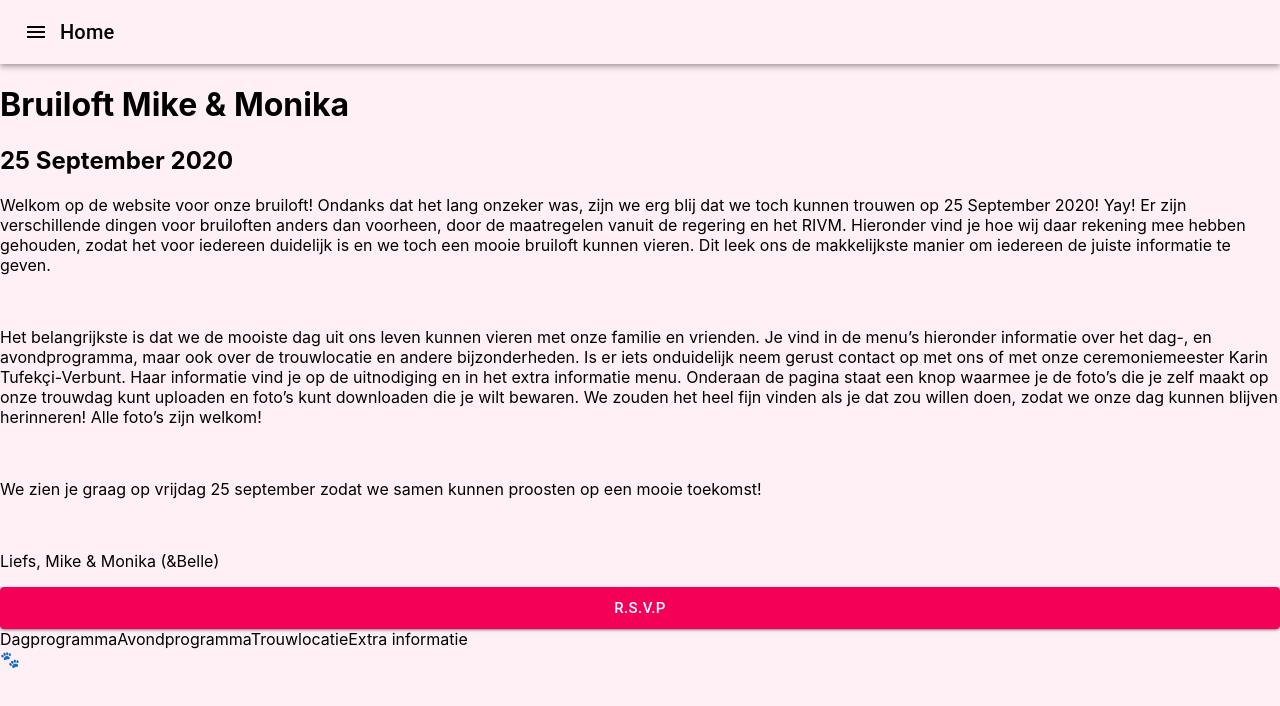
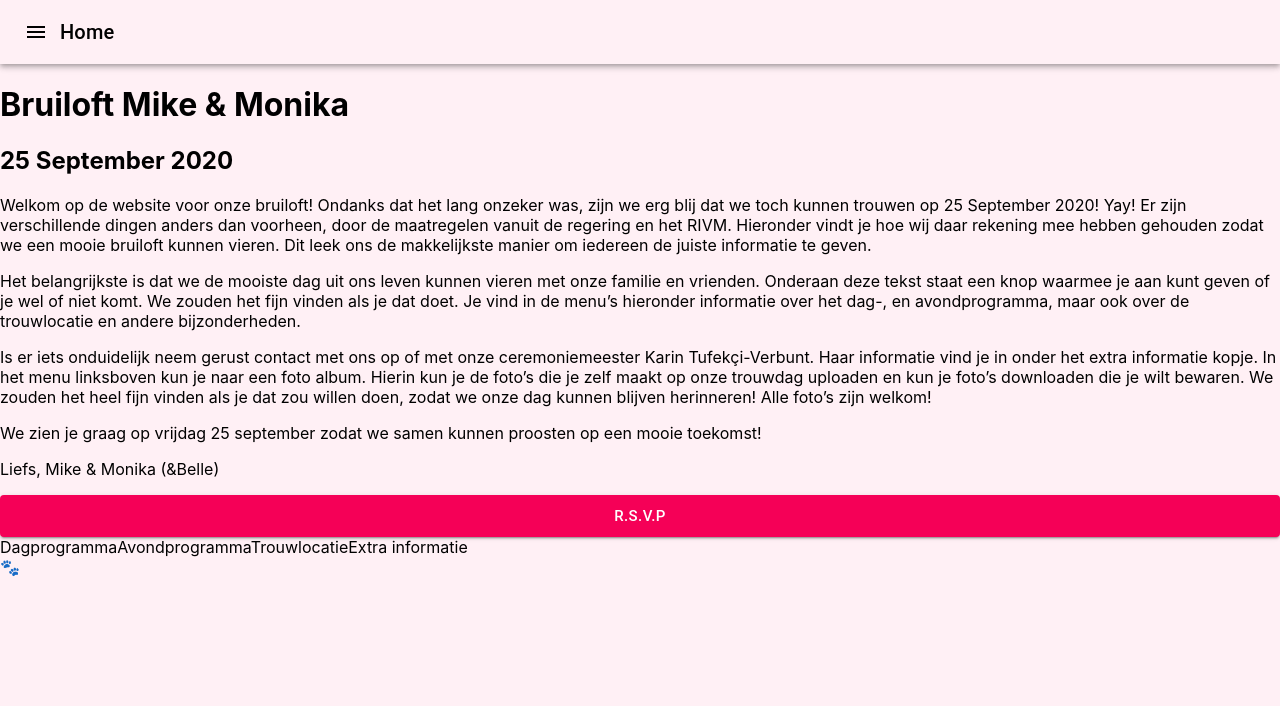
Before and after one commit to MikevPeeren/wedding-website, a Next.js app: page / in a window 1280 px wide. Shown: the top 706 px of the page. Built offline with nearby package versions, Linux system fonts and the light colour scheme.

Commit message:
Changed Text

```diff
--- a/constants/general.ts
+++ b/constants/general.ts
@@ -3,16 +3,19 @@ export const SUBHEADER = '25 September 2020';
 
 export const INTRODUCTION_FIRST = `
 Welkom op de website voor onze bruiloft! Ondanks dat het lang onzeker was, zijn we erg blij dat we toch kunnen trouwen op 25 September 2020! Yay!
-Er zijn verschillende dingen voor bruiloften anders dan voorheen, door de maatregelen vanuit de regering en het RIVM. Hieronder vind je hoe wij daar rekening mee hebben gehouden, zodat het voor iedereen duidelijk is en we toch een mooie bruiloft kunnen vieren. Dit leek ons de makkelijkste manier om iedereen de juiste informatie te geven.
+Er zijn verschillende dingen anders dan voorheen, door de maatregelen vanuit de regering en het RIVM. Hieronder vindt je hoe wij daar rekening mee hebben gehouden zodat we een mooie bruiloft kunnen vieren. Dit leek ons de makkelijkste manier om iedereen de juiste informatie te geven.
 `;
 export const INTRODUCTION_SECOND = `
-Het belangrijkste is dat we de mooiste dag uit ons leven kunnen vieren met onze familie en vrienden. Je vind in de menu’s hieronder informatie over het dag-, en avondprogramma, maar ook over de trouwlocatie en andere bijzonderheden. Is er iets onduidelijk neem gerust contact op met ons of met onze ceremoniemeester Karin Tufekçi-Verbunt. Haar informatie vind je op de uitnodiging en in het extra informatie menu.
-Onderaan de pagina staat een knop waarmee je de foto’s die je zelf maakt op onze trouwdag kunt uploaden en foto’s kunt downloaden die je wilt bewaren. We zouden het heel fijn vinden als je dat zou willen doen, zodat we onze dag kunnen blijven herinneren! Alle foto’s zijn welkom!
+Het belangrijkste is dat we de mooiste dag uit ons leven kunnen vieren met onze familie en vrienden. Onderaan deze tekst staat een knop waarmee je aan kunt geven of je wel of niet komt. We zouden het fijn vinden als je dat doet.
+Je vind in de menu’s hieronder informatie over het dag-, en avondprogramma, maar ook over de trouwlocatie en andere bijzonderheden.`;
+export const INTRODUCTION_THIRD = `
+Is er iets onduidelijk neem gerust contact met ons op of met onze ceremoniemeester Karin Tufekçi-Verbunt. Haar informatie vind je in onder het extra informatie kopje.
+In het menu linksboven kun je naar een foto album. Hierin kun je de foto’s die je zelf maakt op onze trouwdag uploaden en kun je foto’s downloaden die je wilt bewaren. We zouden het heel fijn vinden als je dat zou willen doen, zodat we onze dag kunnen blijven herinneren! Alle foto’s zijn welkom!
 `;
-export const INTRODUCTION_THIRD = `
+export const INTRODUCTION_FOURTH = `
 We zien je graag op vrijdag 25 september zodat we samen kunnen proosten op een mooie toekomst!
 `;
-export const INTRODUCTION_FOURTH = `
+export const INTRODUCTION_FIFTH = `
 Liefs, Mike & Monika (&Belle)
 `;
 
--- a/pages/components/Introduction.scss
+++ b/pages/components/Introduction.scss
@@ -1,15 +1,18 @@
-.introductionFirst {
-  text-align: center;
-  font-size: 1em;
-  letter-spacing: 0.1em;
-  width: 70%;
+.introduction {
+  display: flex;
+  flex-direction: column;
+  justify-content: center;
+  align-items: center;
   margin: 0 auto;
+
+  &__first,
+  &__second,
+  &__third,
+  &__fourth,
+  &__fifth {
+    width: 70%;
+    font-size: 1em;
+    letter-spacing: 0.1em;
+    text-align: center;
+  }
 }
-
-.introductionSecond {
-  text-align: center;
-  font-size: 1em;
-  letter-spacing: 0.1em;
-  width: 70%;
-  margin: 0 auto;
-}
--- a/pages/components/Introduction.tsx
+++ b/pages/components/Introduction.tsx
@@ -7,19 +7,18 @@ import {
   INTRODUCTION_SECOND,
   INTRODUCTION_THIRD,
   INTRODUCTION_FOURTH,
+  INTRODUCTION_FIFTH,
 } from '../../constants/general';
 
 const Introduction = () => {
   return (
-    <>
-      <p className={styles.introductionFirst}>{INTRODUCTION_FIRST}</p>
-      <br />
-      <p className={styles.introductionSecond}>{INTRODUCTION_SECOND}</p>
-      <br />
-      <p className={styles.introductionSecond}>{INTRODUCTION_THIRD}</p>
-      <br />
-      <p className={styles.introductionSecond}>{INTRODUCTION_FOURTH}</p>
-    </>
+    <div className={styles.introduction}>
+      <p className={styles.introduction__first}>{INTRODUCTION_FIRST}</p>
+      <p className={styles.introduction__second}>{INTRODUCTION_SECOND}</p>
+      <p className={styles.introduction__third}>{INTRODUCTION_THIRD}</p>
+      <p className={styles.introduction__fourth}>{INTRODUCTION_FOURTH}</p>
+      <p className={styles.introduction__fifth}>{INTRODUCTION_FIFTH}</p>
+    </div>
   );
 };
 
```
